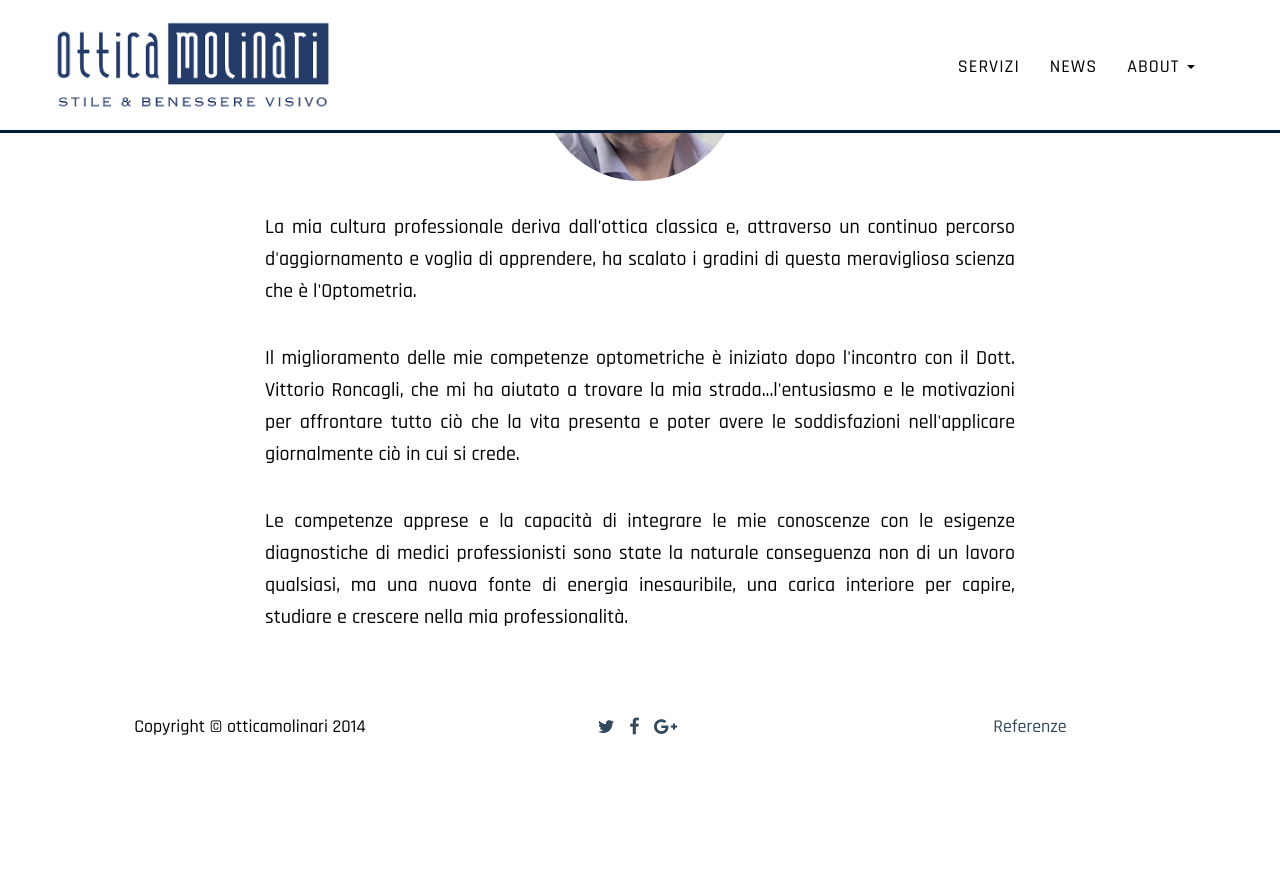
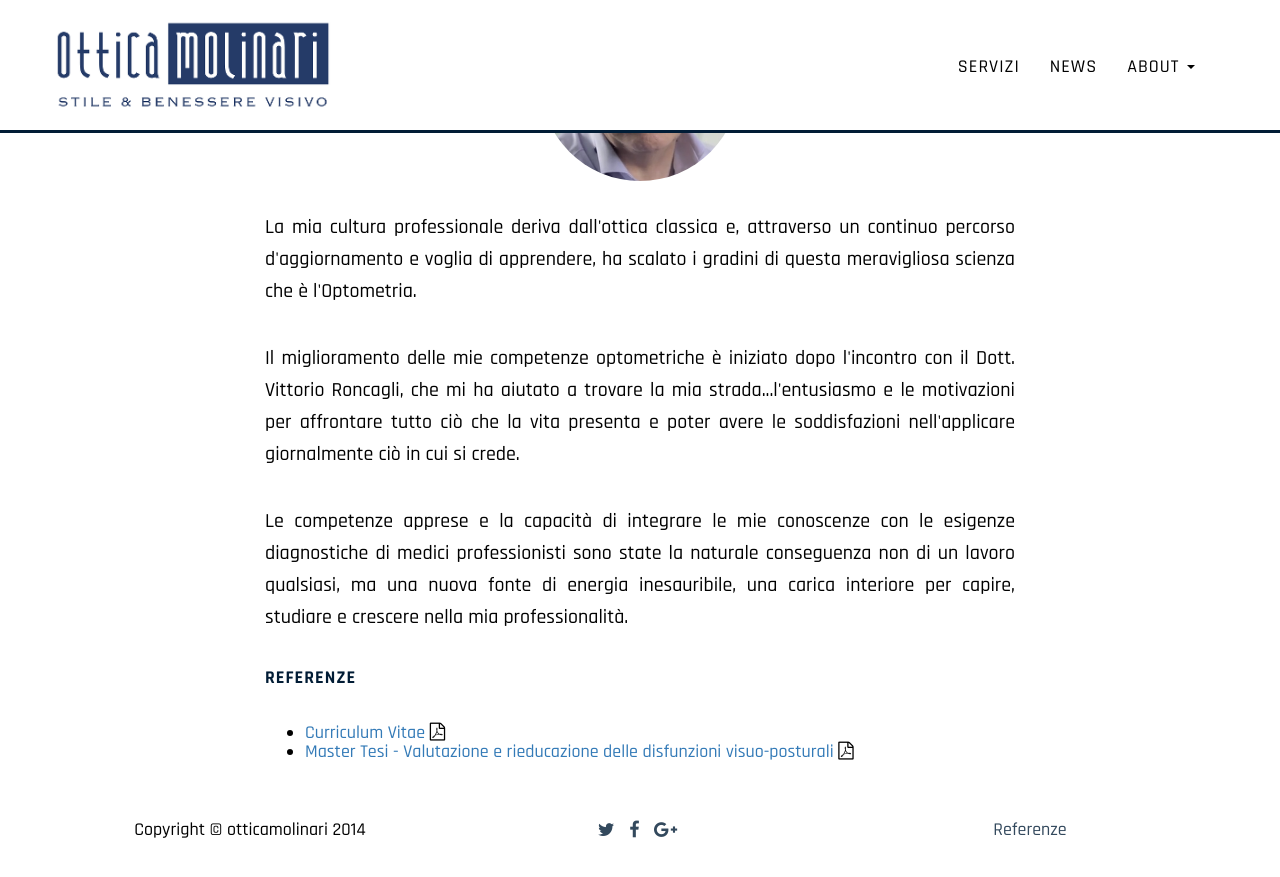
Before and after one commit to emmenko/otticamolinari, a Jekyll site: the page built from negozio/index.html, in a window 1280 px wide and 900 px high, scrolled down 1029 px. Shown: the top 877 px of the window. Built offline with Jekyll 4.4.1, drawn with Linux system fonts in a browser that asks for light colours; nearby versions of some CDN libraries; Markdown is read by kramdown in place of the engine named in the settings; before the commit the page ends 1826 px from its top, so only the background shows below that.

Commit message:
Add some pdfs

```diff
--- a/negozio/index.html
+++ b/negozio/index.html
@@ -14,9 +14,9 @@ layout: master
   </div>
 </section>
 
-<section class="container content-section text-center">
+<section class="container content-section">
   <div class="row">
-    <div class="col-lg-8 col-lg-offset-2 post-content">
+    <div class="col-lg-8 col-lg-offset-2 post-content text-center">
       <h1>Paolo Molinari</h1>
       <img class="img-circle" src="{{ site.base_path }}/assets/img/gravatar_small.png" alt="Paolo Molinari" style="margin-bottom: 30px;">
       <p>
@@ -29,5 +29,16 @@ layout: master
         Le competenze apprese e la capacità di integrare le mie conoscenze con le esigenze diagnostiche di medici professionisti sono state la naturale conseguenza non di un lavoro qualsiasi, ma una nuova fonte di energia inesauribile, una carica interiore per capire, studiare e crescere nella mia professionalità.
       </p>
     </div>
+    <div class="col-lg-8 col-lg-offset-2">
+      <h4>Referenze</h4>
+      <ul>
+        <li>
+          <a href="{{ site.base_path }}/assets/downloads/Paolo_Molinari_Curriculum_Vitae.pdf">Curriculum Vitae</a> <i class="fa fa-file-pdf-o"></i>
+        </li>
+        <li>
+          <a href="{{ site.base_path }}/assets/downloads/Tesi_Paolo_Master_Roma_La_Sapienza.pdf">Master Tesi - Valutazione e rieducazione delle disfunzioni visuo-posturali</a> <i class="fa fa-file-pdf-o"></i>
+        </li>
+      </ul>
+    </div>
   </div>
 </section>
```
Also changed, not shown: 3 other files.
